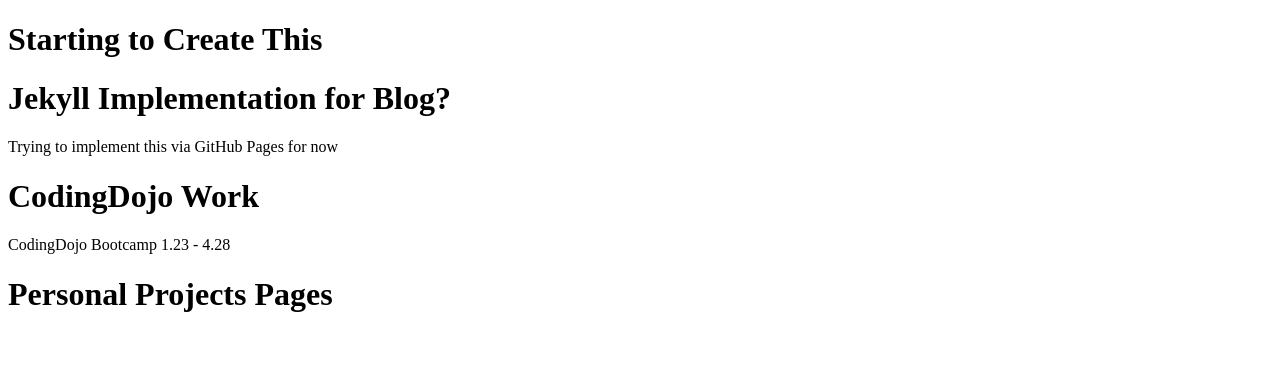
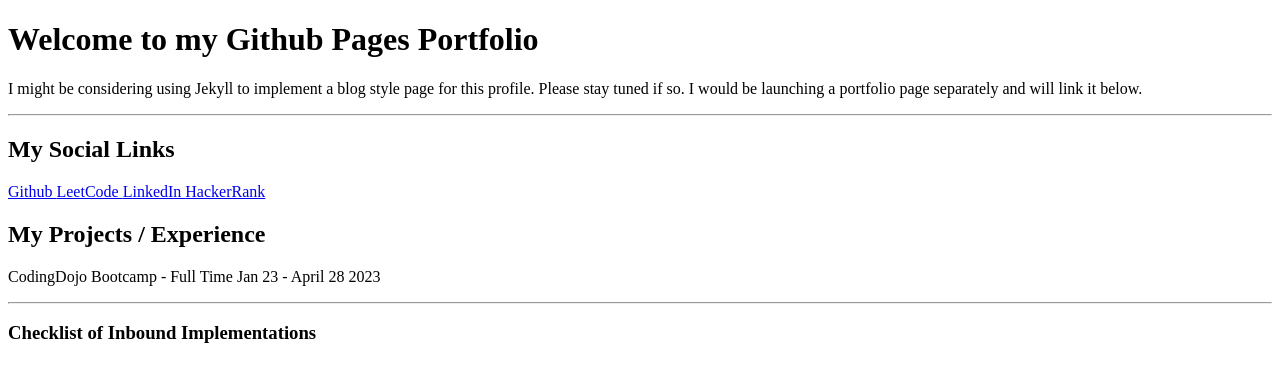
Before and after one commit to codesbyshrey/codesbyshrey.github.io, a plain HTML site: page index.html in a window 1280 px wide. Drawn offline with Linux system fonts and the light colour scheme.

Commit message:
5.1 Adjust

```diff
--- a/index.html
+++ b/index.html
@@ -4,14 +4,21 @@
      <meta charset="UTF-8">
      <meta http-equiv="X-UA-Compatible" content="IE=edge">
      <meta name="viewport" content="width=device-width, initial-scale=1.0">
-     <title> My Personal Portfolio Page </title>
+     <title> @codesbyshrey </title>
 </head>
 <body>
-     <h1> Starting to Create This </h1>
-     <h1> Jekyll Implementation for Blog? </h1>
-          <p> Trying to implement this via GitHub Pages for now </p>
-     <h1> CodingDojo Work </h1>
-          <p> CodingDojo Bootcamp 1.23 - 4.28 </p>
-     <h1> Personal Projects Pages </h1>
+     <h1> Welcome to my Github Pages Portfolio </h1>
+          <p> I might be considering using Jekyll to implement a blog style page for this profile. Please stay tuned if so. I would be launching a portfolio page separately and will link it below. </p>
+     <hr>
+     <h2> My Social Links </h2>
+          <a href="/"> Github </a>
+          <a href="/"> LeetCode </a>
+          <a href="/"> LinkedIn </a>
+          <a href="/"> HackerRank </a>
+          <!-- Maybe some kind of a select button among the other websites to click on that link? -->
+     <h2> My Projects / Experience </h2>
+          <p> CodingDojo Bootcamp - Full Time Jan 23 - April 28 2023 </p>
+     <hr>
+     <h3> Checklist of Inbound Implementations </h3>
 </body>
 </html>
--- /dev/null
+++ b/index.js
@@ -0,0 +1 @@
+// Github Pages - Portfolio
--- /dev/null
+++ b/style.css
@@ -0,0 +1,6 @@
+/* Github Pages Portfolio */
+
+* {
+    margin: 0;
+    padding: 0;
+}
```
